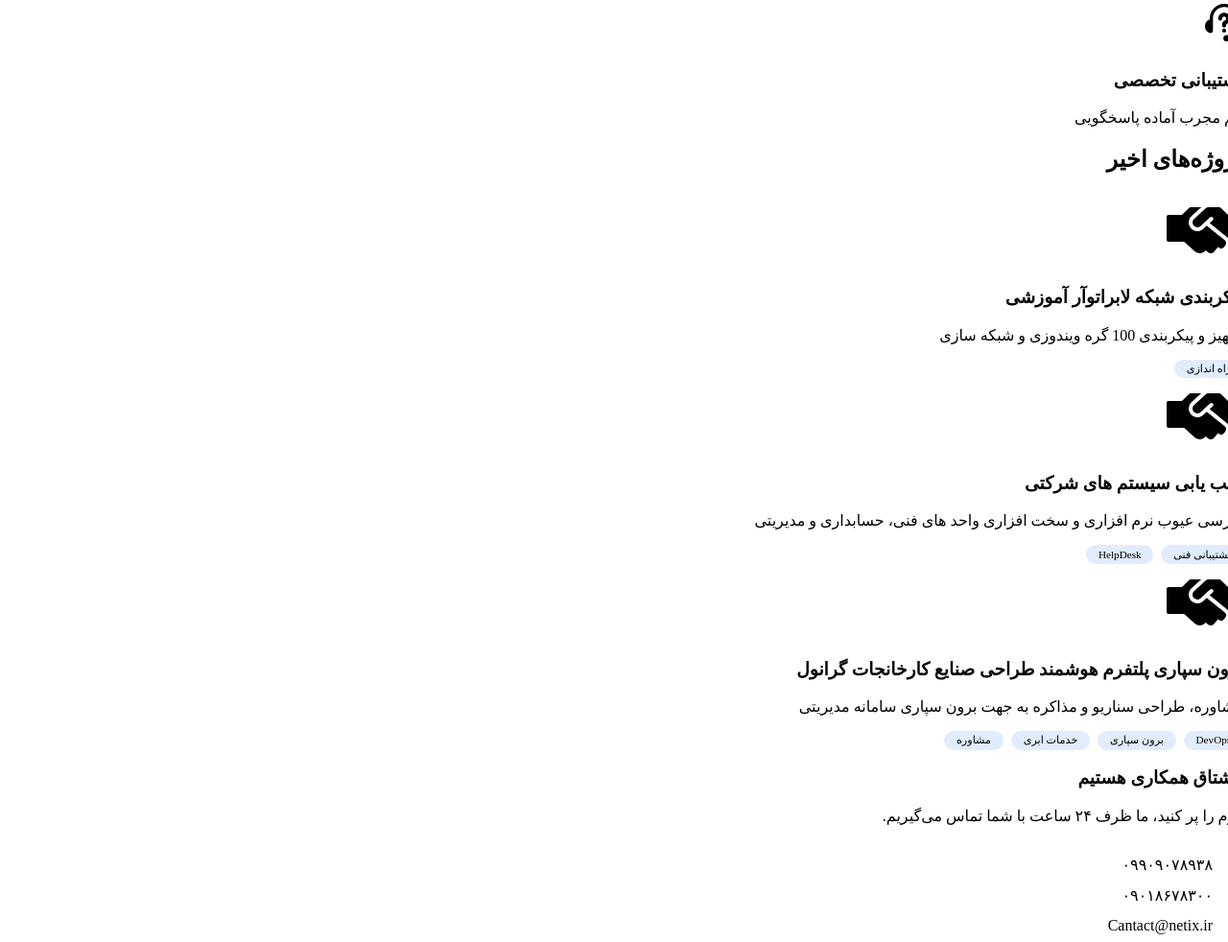
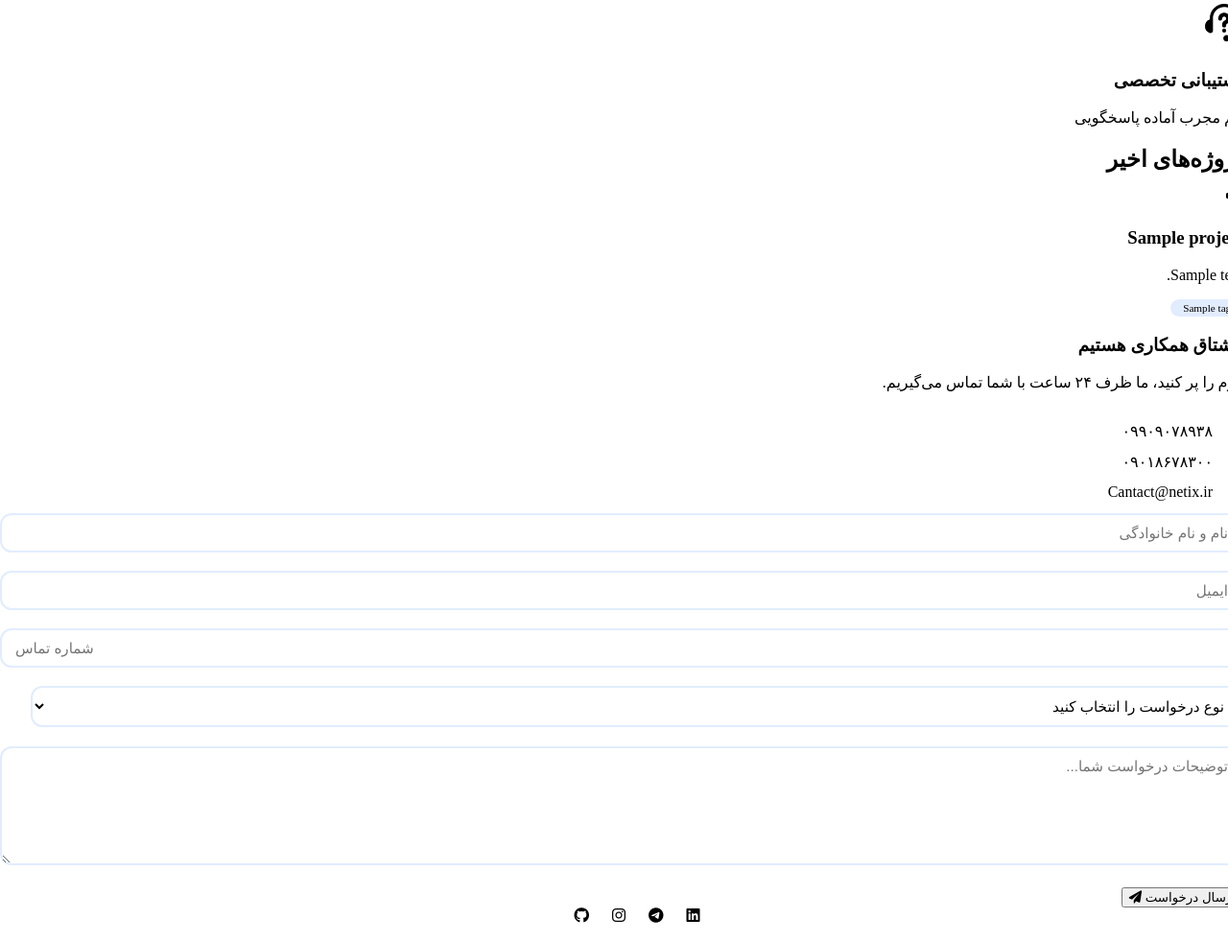
Before and after one commit to shantiaparzade/Netix, a Django app: template templates/index.html in a window 1280 px wide. Shown: the part 1997-2979 px from the top of the page at 96% size. Run offline with Django 5.2, Linux system fonts and the light colour scheme; the template is opened without the code that fills it: most values are stand-ins (such as "Sample title", 1, 10 or a date in 2020).

Commit message:
Move projects data to backend, simplify JS

```diff
--- a/static/js/index.js
+++ b/static/js/index.js
@@ -1,3 +1,7 @@
+// =============================================
+// ۱. انیمیشن شبکه (کانواس)
+// =============================================
+
 (function() {
     function getNodeCountByWidth() {
         const width = window.innerWidth;
@@ -225,34 +229,11 @@
     setup();
 })();
 
-        // پروژه‌ها
-        const projects = [
-            { name: "پیکربندی شبکه لابراتوآر آموزشی", desc: " تجهیز و پیکربندی 100 گره ویندوزی و شبکه سازی", tags: [ "راه اندازی"] },
-            { name: "عیب یابی سیستم های شرکتی", desc: "بررسی عیوب نرم افزاری و سخت افزاری واحد های فنی، حسابداری و مدیریتی", tags: ["پشتیبانی فنی", "HelpDesk"] },
-            { name: "برون سپاری پلتفرم هوشمند طراحی صنایع کارخانجات گرانول", desc: "مشاوره، طراحی سناریو و مذاکره به جهت برون سپاری سامانه مدیریتی", tags: ["DevOps", "برون سپاری" , "خدمات ابری" ,"مشاوره"] },
-            // { name: "فایروال نسل جدید", desc: "استقرار NGFW و سیستم امنیتی", tags: ["Fortinet", "NGFW"] },
-            // { name: "شبکه بیسیم هوشمند", desc: "Wi-Fi 6 با پوشش کامل", tags: ["Wi-Fi 6", "رومینگ"] },
-            // { name: "مشاوره مهاجرت به ابر", desc: "نقشه راه AWS و Azure", tags: ["Cloud", "DevOps"] }
-        ];
 
-        const grid = document.getElementById('projectsGrid');
-        if (grid) {
-            projects.forEach(p => {
-                const card = document.createElement('div');
-                card.className = 'project-card';
-                card.innerHTML = `
-                    <div class="project-img"><i><div style="width:80px; height:80px;"><svg xmlns="http://www.w3.org/2000/svg" viewBox="0 0 640 512" width="80" height="80"><defs></defs><g transform="translate(320, 256) rotate(0) scale(1, 1) scale(1) translate(-320, -256)"  ><svg xmlns="http://www.w3.org/2000/svg" viewBox="0 0 640 512" width="100%" height="100%" style="opacity: 1;"><defs></defs><path d="M640 143.9v191.8a16 16 0 0 1-16 16h-97.6a63.36 63.36 0 0 0-22.2-37.9L358.6 195.6l26.1-23.9a16 16 0 0 0-21.6-23.6l-27 24.7-53 48.5c-.1.1-.3.1-.4.2-21.1 18.9-46.5 7.8-56.1-2.7a39.69 39.69 0 0 1 2.1-56c.1-.1.2-.3.3-.4l98.3-90a32 32 0 0 1 21.6-8.4h85.9a31.94 31.94 0 0 1 22.6 9.4L512 128h112a16 16 0 0 1 16 15.9z"></path><path d="M0 335.9V144a16 16 0 0 1 16-16h112l54.7-54.6a31.94 31.94 0 0 1 22.6-9.4h83.8l-81.8 74.9a72 72 0 0 0-4.4 101.7c14.9 16.3 61.1 41.5 101.7 4.4l30-27.5 149.3 121.2a32.06 32.06 0 0 1 4.6 45.1l-9.5 11.7a32 32 0 0 1-45 4.7l-5.4-4.4-31.4 38.6a37.16 37.16 0 0 1-52.3 5.4L327 424.3l-.2.2a64 64 0 0 1-90 9.3l-90.5-81.9H16a16 16 0 0 1-16-16z"></path></svg></g></svg></div></i></div>
-                    <div class="project-info">
-                        <h3>${p.name}</h3>
-                        <p>${p.desc}</p>
-                        <div style="display:flex; gap:0.5rem; margin-top:1rem; flex-wrap:wrap;">${p.tags.map(t => `<span style="background:rgba(59,130,246,0.15); padding:0.2rem 0.8rem; border-radius:50px; font-size:0.7rem;">${t}</span>`).join('')}</div>
-                    </div>
-                `;
-                grid.appendChild(card);
-            });
-        }
+// =============================================
+// ۲. شمارنده آمار (با Intersection Observer)
+// =============================================
 
-        // شمارنده آمار
 const counters = document.querySelectorAll('.stat-number');
 const animateCounter = (counter) => {
     const target = parseInt(counter.getAttribute('data-target'));
@@ -280,7 +261,11 @@
 });
 counters.forEach(c => observer.observe(c));
 
-        // تم لایت/دارک
+
+// =============================================
+// ۳. تم لایت/دارک
+// =============================================
+
 const toggleBtn = document.getElementById('themeToggle');
 const html = document.documentElement;
 const savedTheme = localStorage.getItem('theme');
@@ -305,7 +290,11 @@
     }
 });
 
-        // اسکرول نرم
+
+// =============================================
+// ۴. اسکرول نرم
+// =============================================
+
 document.querySelectorAll('a[href^="#"]').forEach(anchor => {
     anchor.addEventListener('click', function(e) {
         e.preventDefault();
@@ -313,3 +302,14 @@
         if (target) target.scrollIntoView({ behavior: 'smooth' });
     });
 });
+
+
+// =============================================
+// ۵. حذف خودکار پیام‌های فرم
+// =============================================
+
+document.querySelectorAll('.msg-box').forEach(function(msg) {
+    setTimeout(function() {
+        msg.style.display = 'none';
+    }, 5000);
+});
--- a/templates/index.html
+++ b/templates/index.html
@@ -101,11 +101,28 @@
         </section>
 
         <section id="projects">
-            <div class="container">
-                <h2 class="section-title"><span>پروژه‌های</span> اخیر</h2>
-                <div class="projects-grid" id="projectsGrid"></div>
-            </div>
-        </section>
+    <div class="container">
+        <h2 class="section-title"><span>پروژه‌های</span> اخیر</h2>
+        <div class="projects-grid">
+            {% for project in projects %}
+                <div class="project-card">
+                    <div class="project-img">
+                        <i class="fas fa-project-diagram"></i>
+                    </div>
+                    <div class="project-info">
+                        <h3>{{ project.name }}</h3>
+                        <p>{{ project.desc }}</p>
+                        <div style="display:flex; gap:0.5rem; margin-top:1rem; flex-wrap:wrap;">
+                            {% for tag in project.tags %}
+                                <span style="background:rgba(59,130,246,0.15); padding:0.2rem 0.8rem; border-radius:50px; font-size:0.7rem;">{{ tag }}</span>
+                            {% endfor %}
+                        </div>
+                    </div>
+                </div>
+            {% endfor %}
+        </div>
+    </div>
+</section>
 
         <section id="contact">
             <div class="container">
```
Also changed, not shown: main/views.py (+15 -1 lines). Lines whose indentation alone changed are shown as unchanged.
